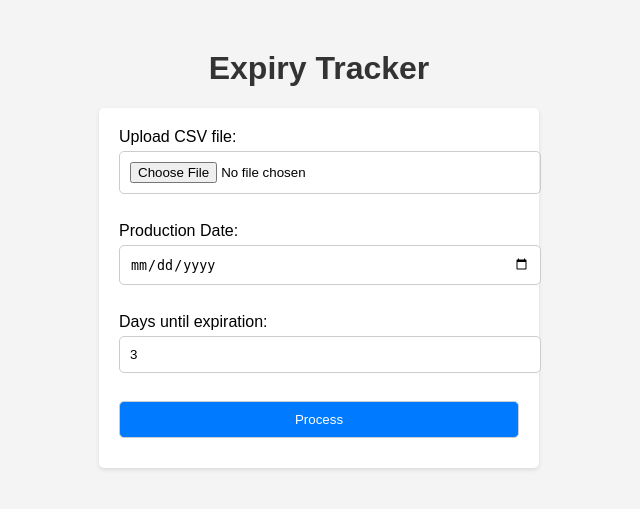
After one commit to Yash2204V/Food-Waste-Reduction-System, a Flask app: page / in a window 1280 px wide. The commit adds this page. Shown: the top 509 px of the page, without its empty margins (321-961 px from the left). Run offline with Flask 3, Linux system fonts and the light colour scheme.

Commit message:
expiry Tracker

```diff
--- /dev/null
+++ b/expirytrack/app.py
@@ -0,0 +1,92 @@
+from flask import Flask, request, jsonify, render_template, send_from_directory
+import csv
+import os
+from datetime import datetime, timedelta
+from tabulate import tabulate
+
+app = Flask(__name__, template_folder='templates')
+
+class ErrorMessage:
+    @staticmethod
+    def file_not_found(file_path):
+        return f"Error: File '{file_path}' not found."
+
+    @staticmethod
+    def invalid_date_format(date):
+        return f"Error: Invalid date format: {date}"
+
+    @staticmethod
+    def no_data_found():
+        return "Error: No data found in the CSV file."
+
+class ExpiryTracker:
+    def __init__(self):
+        self.shelf_life_data = {}
+
+    def load_shelf_life_data(self, shelf_life_file='./test.csv'):
+        try:
+            with open(shelf_life_file, 'r') as shelf_life_file:
+                reader = csv.reader(shelf_life_file)
+                next(reader)  # Skip header row
+                for row in reader:
+                    sku = row[0]
+                    name, brand, shelf_life = row[1], row[3], int(row[4])
+                    self.shelf_life_data[sku] = (name, brand, shelf_life)
+
+                #self.shelf_life_data = {row[0]: (row[1], row[2], datetime(row[3]),int(row[4])) for row in reader}
+        except FileNotFoundError:
+            return ErrorMessage.file_not_found(shelf_life_file)
+
+    def calculate_expiration_date(self, production_date, shelf_life):
+        return production_date + timedelta(days=shelf_life)
+
+expiry_tracker = ExpiryTracker()
+
+@app.route('/')
+def index():
+    return render_template('index.html')
+
+@app.route('/process', methods=['POST'])
+def process_csv():
+    if request.method == 'POST':
+        csv_file = request.files['csv_file']
+        production_date_str = request.form['production_date']
+        days = int(request.form['days'])
+
+        # Convert production_date to datetime.date object
+        production_date = datetime.strptime(production_date_str, "%Y-%m-%d").date()
+
+        # Save the CSV file to a temporary location
+        csv_file.save('uploaded.csv')
+
+        # Load shelf life data
+        result = expiry_tracker.load_shelf_life_data()
+        if result is not None:
+            return jsonify({'error': result})
+
+        # Process the CSV file using ExpiryTracker
+        history_data = []
+        try:
+            with open('uploaded.csv', 'r') as csv_file:
+                reader = csv.reader(csv_file)
+                next(reader)
+                for row in reader:
+                    sku = row[0]
+                    name, brand, shelf_life = expiry_tracker.shelf_life_data.get(sku, ("Unknown", "Unknown", 0))
+                    expiration_date = expiry_tracker.calculate_expiration_date(production_date, shelf_life)
+                    data = [sku, name, brand, production_date.strftime("%Y-%m-%d"), expiration_date.strftime("%Y-%m-%d")]
+                    history_data.append(data)
+        except FileNotFoundError:
+            return jsonify({'error': ErrorMessage.file_not_found('uploaded.csv')})
+
+        if not history_data:
+            return jsonify({'error': ErrorMessage.no_data_found()})
+        else:
+            return render_template('result.html', history_data=history_data)
+
+@app.route('/static/<path:path>')
+def send_static(path):
+    return send_from_directory('static', path)
+
+if __name__ == "__main__":
+    app.run(debug=True)
--- /dev/null
+++ b/expirytrack/csv/history.csv
@@ -0,0 +1 @@
+SKU	Name	Brand	Expiration Date
--- a/app/frontend/styles.css
+++ b/expirytrack/static/styles.css
@@ -1,15 +1,19 @@
+/* styles.css */
+
 body {
     font-family: Arial, sans-serif;
-    padding: 20px;
-    background-color: #f1f1f1;
+    background-color: #f4f4f4;
+    margin: 0;
+    padding: 0;
 }
 
 h1 {
     text-align: center;
-    margin-bottom: 20px;
+    color: #333;
+    margin-top: 50px;
 }
 
-#expiry-form {
+form {
     max-width: 400px;
     margin: 0 auto;
     padding: 20px;
@@ -19,36 +23,27 @@ h1 {
 }
 
 label {
-    font-weight: bold;
+    display: block;
     margin-bottom: 5px;
 }
 
 input[type="file"],
 input[type="date"],
-button {
+input[type="number"],
+input[type="submit"] {
     width: 100%;
+    padding: 10px;
     margin-bottom: 10px;
-    padding: 8px;
+    border-radius: 5px;
     border: 1px solid #ccc;
-    border-radius: 3px;
-    box-sizing: border-box;
 }
 
-button {
+input[type="submit"] {
     background-color: #007bff;
     color: #fff;
     cursor: pointer;
 }
 
-button:hover {
+input[type="submit"]:hover {
     background-color: #0056b3;
 }
-
-#results {
-    margin-top: 20px;
-    padding: 10px;
-    border: 1px solid #ccc;
-    border-radius: 5px;
-    background-color: #f9f9f9;
-    text-align: center;
-}
--- /dev/null
+++ b/expirytrack/templates/index.html
@@ -0,0 +1,22 @@
+<!DOCTYPE html>
+<html lang="en">
+<head>
+    <meta charset="UTF-8">
+    <meta name="viewport" content="width=device-width, initial-scale=1.0">
+    <title>Expiry Tracker</title>
+    <link rel="stylesheet" href="{{ url_for('static', filename='styles.css') }}">
+
+</head>
+<body>
+    <h1>Expiry Tracker</h1>
+    <form action="{{ url_for('process_csv') }}" method="post" enctype="multipart/form-data">
+        <label for="csv_file">Upload CSV file:</label>
+        <input type="file" id="csv_file" name="csv_file" accept=".csv" required><br><br>
+        <label for="production_date">Production Date:</label>
+        <input type="date" id="production_date" name="production_date" required><br><br>
+        <label for="days">Days until expiration:</label>
+        <input type="number" id="days" name="days" min="1" value="3" required><br><br>
+        <input type="submit" value="Process">
+    </form>
+</body>
+</html>
--- /dev/null
+++ b/expirytrack/test.csv
@@ -0,0 +1,4 @@
+SKU,Name,Brand,Production Date,Shelf Life
+ABC123,Product 1,Brand A,2024-04-15,90
+DEF456,Product 2,Brand B,2024-04-16,60
+GHI789,Product 3,Brand C,2024-04-17,120
--- /dev/null
+++ b/expirytrack/uploaded.csv
@@ -0,0 +1,4 @@
+SKU,Name,Brand,Production Date,Shelf Life
+ABC123,Product 1,Brand A,2024-04-15,90
+DEF456,Product 2,Brand B,2024-04-16,60
+GHI789,Product 3,Brand C,2024-04-17,120
```
Also changed, not shown: app/backend/app.py (deleted, +0 -32 lines), app/frontend/app.js (deleted, +0 -33 lines), app/frontend/index.html (deleted, +0 -25 lines), expirytrack/csv/shelflife.csv (added, +79 -0 lines), expirytrack/static/styles1.css (added, +46 -0 lines), expirytrack/templates/result.html (added, +39 -0 lines).
